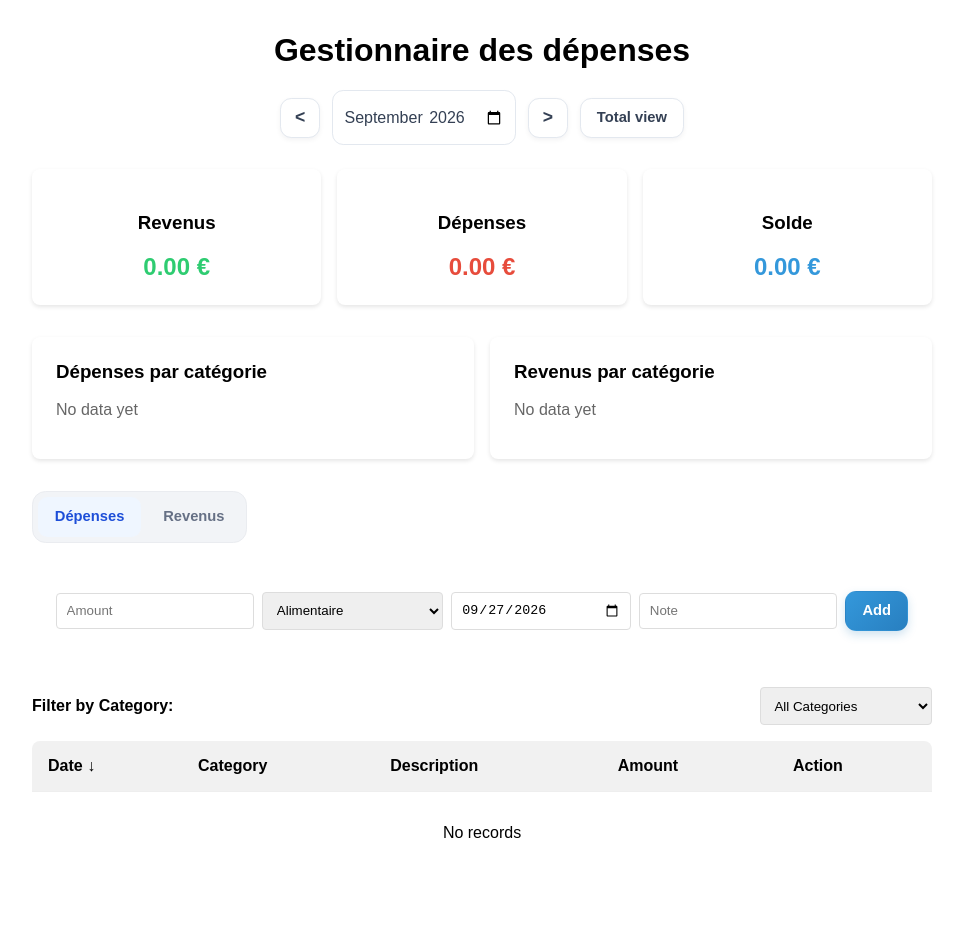
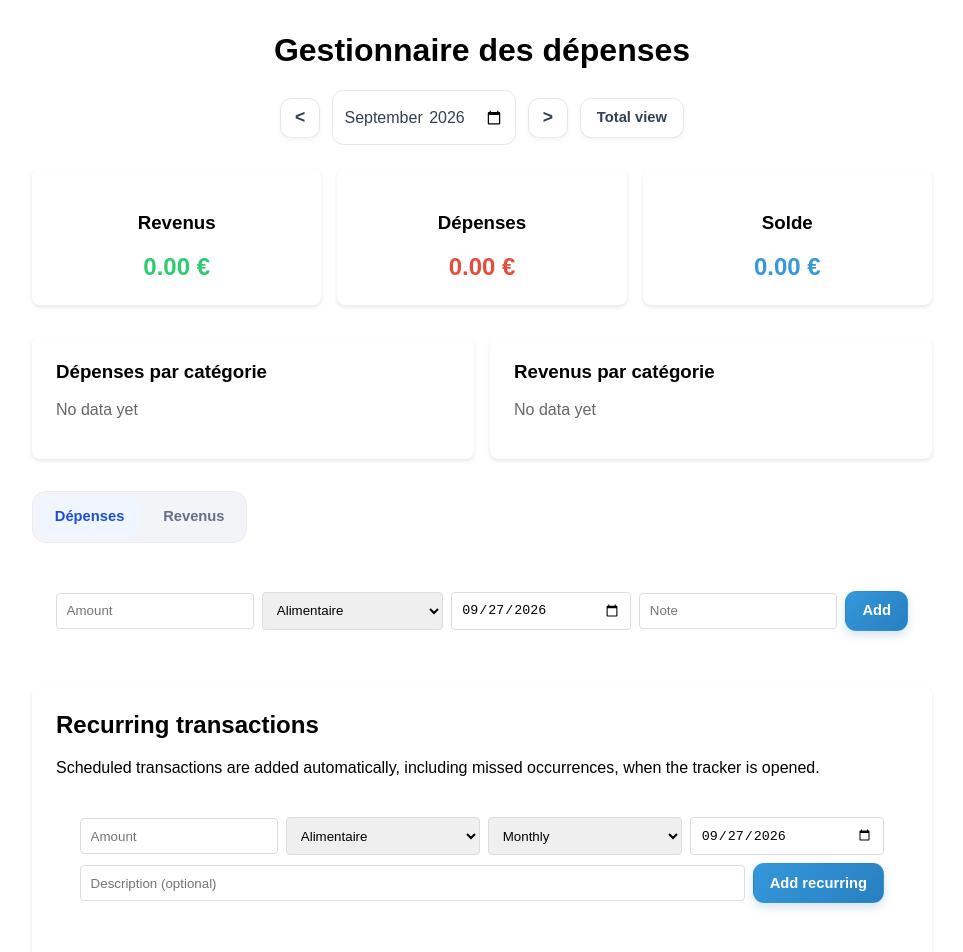
Before and after one commit to BlueDax/projects, a React (Create React App) app in the folder tracker-finance/: page / in a window 1280 px wide. Shown: the top 952 px of the page, without its empty margins (158-1121 px from the left). Before the commit the page ends 906 px from the top, so only its background shows below. Built offline with nearby package versions, Linux system fonts and the light colour scheme.

Commit message:
Implement recurring transactions feature with local storage support

```diff
--- a/tracker-finance/src/App.js
+++ b/tracker-finance/src/App.js
@@ -20,8 +20,74 @@ const CHART_COLORS = [
   "#34495e",
 ];
 
+const RECURRING_STORAGE_KEY = "myFinanceRecurring";
+const FREQUENCY_LABELS = {
+  weekly: "Weekly",
+  monthly: "Monthly",
+  yearly: "Yearly",
+};
+
+function getLocalDateValue(date = new Date()) {
+  const year = date.getFullYear();
+  const month = String(date.getMonth() + 1).padStart(2, "0");
+  const day = String(date.getDate()).padStart(2, "0");
+  return `${year}-${month}-${day}`;
+}
+
 function getMonthValue(date) {
   return `${date.getFullYear()}-${String(date.getMonth() + 1).padStart(2, "0")}`;
+}
+
+function getNextRecurringDate(template) {
+  const [year, month, day] = template.nextDate.split("-").map(Number);
+
+  if (template.frequency === "weekly") {
+    return new Date(Date.UTC(year, month - 1, day + 7))
+      .toISOString()
+      .slice(0, 10);
+  }
+
+  const nextYear = template.frequency === "yearly" ? year + 1 : year;
+  const nextMonth =
+    template.frequency === "yearly" ? month - 1 : month;
+  const monthDays = new Date(Date.UTC(nextYear, nextMonth + 1, 0)).getUTCDate();
+  const nextDay = Math.min(template.anchorDay, monthDays);
+
+  return new Date(Date.UTC(nextYear, nextMonth, nextDay))
+    .toISOString()
+    .slice(0, 10);
+}
+
+function createDueTransactions(templates, transactions, today) {
+  const updatedTransactions = [...transactions];
+  const updatedTemplates = templates.map((template) => ({ ...template }));
+  const transactionIds = new Set(transactions.map((transaction) => transaction.id));
+  let changed = false;
+
+  updatedTemplates.forEach((template) => {
+    while (template.nextDate <= today) {
+      const id = `${template.id}-${template.nextDate}`;
+      if (!transactionIds.has(id)) {
+        updatedTransactions.push({
+          id,
+          type: template.type,
+          amount: template.amount,
+          category: template.category,
+          date: template.nextDate,
+          description: template.description,
+        });
+        transactionIds.add(id);
+      }
+      template.nextDate = getNextRecurringDate(template);
+      changed = true;
+    }
+  });
+
+  return {
+    transactions: updatedTransactions,
+    templates: updatedTemplates,
+    changed,
+  };
 }
 
 function getSectorPath(startAngle, endAngle, radius) {
@@ -189,6 +255,30 @@ const styles = {
     flexWrap: "wrap",
     alignItems: "center",
   },
+  recurringSection: {
+    marginBottom: "2rem",
+    padding: "1.5rem",
+    background: "#fff",
+    borderRadius: "8px",
+    boxShadow: "0 2px 4px rgba(0,0,0,0.1)",
+  },
+  recurringList: {
+    display: "grid",
+    gap: "0.75rem",
+    padding: 0,
+    margin: "1rem 0 0",
+    listStyle: "none",
+  },
+  recurringItem: {
+    display: "flex",
+    alignItems: "center",
+    justifyContent: "space-between",
+    gap: "1rem",
+    flexWrap: "wrap",
+    padding: "0.75rem 1rem",
+    border: "1px solid #eaecf0",
+    borderRadius: "8px",
+  },
   input: {
     padding: "0.6rem",
     border: "1px solid #ddd",
@@ -217,6 +307,10 @@ function App() {
     const saved = localStorage.getItem("myFinanceData");
     return saved ? JSON.parse(saved) : [];
   });
+  const [recurringTemplates, setRecurringTemplates] = useState(() => {
+    const saved = localStorage.getItem(RECURRING_STORAGE_KEY);
+    return saved ? JSON.parse(saved) : [];
+  });
 
   const [selectedMonth, setSelectedMonth] = useState(() =>
     getMonthValue(new Date()),
@@ -224,8 +318,15 @@ function App() {
   const [type, setType] = useState("expenses"); // 'expenses' or 'income'
   const [amount, setAmount] = useState("");
   const [category, setCategory] = useState("Alimentaire");
-  const [date, setDate] = useState(new Date().toISOString().split("T")[0]);
+  const [date, setDate] = useState(getLocalDateValue());
   const [desc, setDesc] = useState("");
+  const [recurringAmount, setRecurringAmount] = useState("");
+  const [recurringCategory, setRecurringCategory] = useState("Alimentaire");
+  const [recurringStartDate, setRecurringStartDate] = useState(
+    getLocalDateValue(),
+  );
+  const [recurringFrequency, setRecurringFrequency] = useState("monthly");
+  const [recurringDescription, setRecurringDescription] = useState("");
   const [selectedCategory, setSelectedCategory] = useState("All");
   const [sortConfig, setSortConfig] = useState({
     key: "date",
@@ -250,6 +351,25 @@ function App() {
     localStorage.setItem("myFinanceData", JSON.stringify(transactions));
   }, [transactions]);
 
+  useEffect(() => {
+    localStorage.setItem(
+      RECURRING_STORAGE_KEY,
+      JSON.stringify(recurringTemplates),
+    );
+  }, [recurringTemplates]);
+
+  useEffect(() => {
+    const result = createDueTransactions(
+      recurringTemplates,
+      transactions,
+      getLocalDateValue(),
+    );
+    if (result.changed) {
+      setTransactions(result.transactions);
+      setRecurringTemplates(result.templates);
+    }
+  }, [recurringTemplates, transactions]);
+
   const addTransaction = (e) => {
     e.preventDefault();
     const parsedAmount = Number(amount);
@@ -269,6 +389,40 @@ function App() {
     setTransactions([...transactions, newTx]);
     setAmount("");
     setDesc("");
+  };
+
+  const addRecurringTransaction = (e) => {
+    e.preventDefault();
+    const parsedAmount = Number(recurringAmount);
+    if (!recurringAmount || !recurringStartDate) {
+      return alert("Please fill amount and start date");
+    }
+    if (!Number.isFinite(parsedAmount) || parsedAmount <= 0) {
+      return alert("Amount must be a positive number");
+    }
+
+    const newTemplate = {
+      id: `recurring-${Date.now()}`,
+      type,
+      amount: parsedAmount,
+      category: recurringCategory,
+      description: recurringDescription,
+      frequency: recurringFrequency,
+      startDate: recurringStartDate,
+      nextDate: recurringStartDate,
+      anchorDay: Number(recurringStartDate.slice(8, 10)),
+    };
+    setRecurringTemplates((previous) => [...previous, newTemplate]);
+    setRecurringAmount("");
+    setRecurringDescription("");
+  };
+
+  const deleteRecurringTransaction = (id) => {
+    if (window.confirm("Stop this recurring transaction?")) {
+      setRecurringTemplates((previous) =>
+        previous.filter((template) => template.id !== id),
+      );
+    }
   };
 
   const handleDelete = (id) => {
@@ -465,6 +619,7 @@ function App() {
         <input
           type="number"
           placeholder="Amount"
+          aria-label="Transaction amount"
           min="0.01"
           step="0.01"
           value={amount}
@@ -508,6 +663,104 @@ function App() {
           Add
         </button>
       </form>
+
+      <section style={styles.recurringSection}>
+        <h2 style={{ marginTop: 0 }}>Recurring transactions</h2>
+        <p>
+          Scheduled transactions are added automatically, including missed
+          occurrences, when the tracker is opened.
+        </p>
+        <form onSubmit={addRecurringTransaction} style={styles.form}>
+          <input
+            type="number"
+            placeholder="Amount"
+            aria-label="Recurring amount"
+            min="0.01"
+            step="0.01"
+            value={recurringAmount}
+            onChange={(event) => {
+              if (
+                event.target.value === "" ||
+                Number(event.target.value) > 0
+              ) {
+                setRecurringAmount(event.target.value);
+              }
+            }}
+            style={styles.input}
+            required
+          />
+          <select
+            aria-label="Recurring category"
+            value={recurringCategory}
+            onChange={(event) => setRecurringCategory(event.target.value)}
+            style={styles.input}
+          >
+            {CATEGORIES.map((cat) => (
+              <option key={cat} value={cat}>
+                {cat}
+              </option>
+            ))}
+          </select>
+          <select
+            aria-label="Recurring frequency"
+            value={recurringFrequency}
+            onChange={(event) => setRecurringFrequency(event.target.value)}
+            style={styles.input}
+          >
+            {Object.entries(FREQUENCY_LABELS).map(([value, label]) => (
+              <option key={value} value={value}>
+                {label}
+              </option>
+            ))}
+          </select>
+          <input
+            type="date"
+            aria-label="Recurring start date"
+            value={recurringStartDate}
+            onChange={(event) => setRecurringStartDate(event.target.value)}
+            style={styles.input}
+            required
+          />
+          <input
+            type="text"
+            placeholder="Description (optional)"
+            aria-label="Recurring description"
+            value={recurringDescription}
+            onChange={(event) => setRecurringDescription(event.target.value)}
+            style={styles.input}
+          />
+          <button type="submit" className="button button--primary">
+            Add recurring
+          </button>
+        </form>
+        {recurringTemplates.length > 0 && (
+          <ul style={styles.recurringList}>
+            {recurringTemplates.map((template) => (
+              <li key={template.id} style={styles.recurringItem}>
+                <span>
+                  <strong>{template.category}</strong>
+                  {" · "}
+                  {template.type === "income" ? "Income" : "Expense"}
+                  {" · "}
+                  {template.amount.toFixed(2)} €
+                  {" · "}
+                  {FREQUENCY_LABELS[template.frequency]}
+                  {" · "}
+                  Next: {template.nextDate}
+                  {template.description ? ` · ${template.description}` : ""}
+                </span>
+                <button
+                  type="button"
+                  className="button button--danger"
+                  onClick={() => deleteRecurringTransaction(template.id)}
+                >
+                  Stop
+                </button>
+              </li>
+            ))}
+          </ul>
+        )}
+      </section>
 
       {/* Category Filter Section */}
       <div
```
